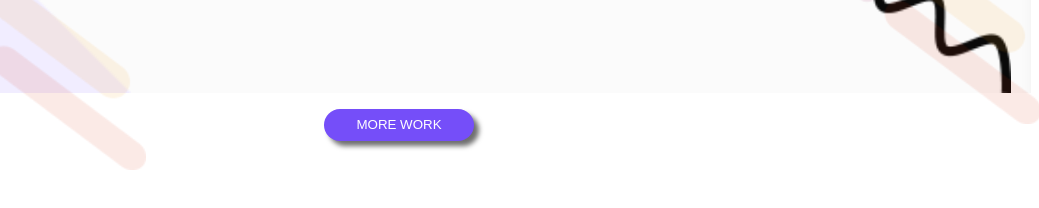
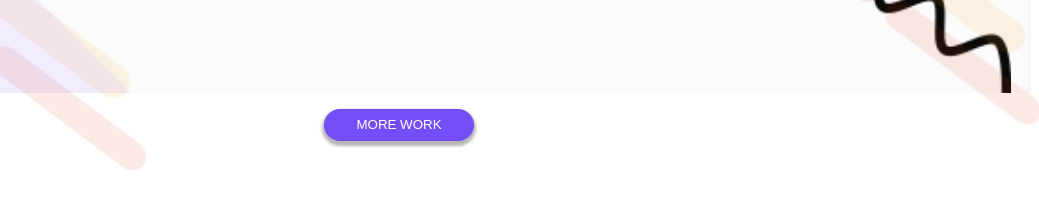
Before and after one commit to BelmansGlenn/Project_Client_Diogo, a plain HTML site: page index.html in a window 1280 px wide. Shown: the part 424-632 px from the top of the page, 241-1280 px from the left. Drawn offline with Linux system fonts and the light colour scheme.

Commit message:
button done

```diff
--- a/style.css
+++ b/style.css
@@ -120,6 +120,7 @@ header ul li{
 .moreWork{
     display: flex;
     justify-content: center;
+    padding-bottom: 200px;
 }
 .moreWork a button{
     background-color: #754ef9;
@@ -129,5 +130,5 @@ header ul li{
     text-transform: uppercase;
     height: 2rem;
     padding: 0 2rem;
-    box-shadow: 5px 5px 5px rgba(0, 0, 0, 0.568);
+    box-shadow: 0px 3px 3px 2px rgba(128, 128, 128, 0.568);
 }
```
